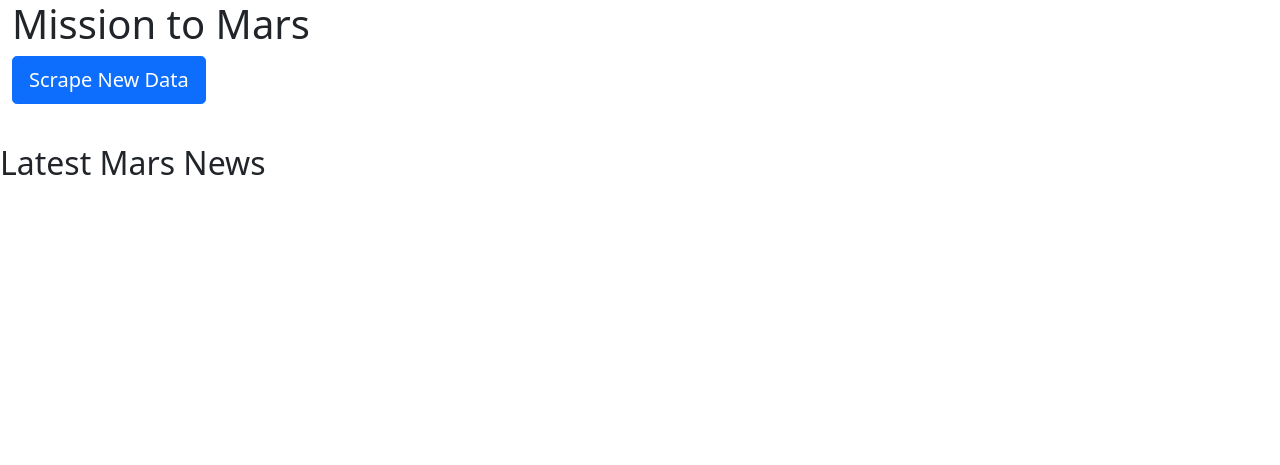
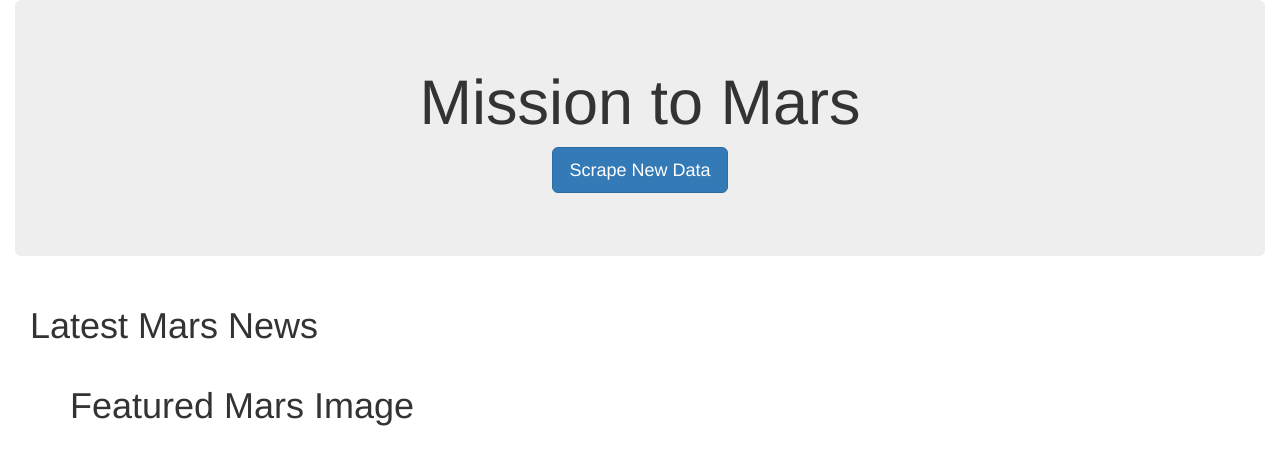
Before and after one commit to HopeNeely/Mission-to-Mars, a Flask app: template Missions_to_Mars/templates/index.html in a window 1280 px wide. Shown: the top 465 px of the page. Run offline with Flask 2, Linux system fonts and the light colour scheme; the template is opened without the code that fills it, so the values that code supplies are empty; some libraries are stand-ins or nearby versions.

```diff
--- a/Missions_to_Mars/scrape_mars.py
+++ b/Missions_to_Mars/scrape_mars.py
@@ -9,7 +9,7 @@ from webdriver_manager.chrome import ChromeDriverManager
 def init_browser():
     executable_path = {'executable_path': ChromeDriverManager().install()}
     browser = Browser('chrome', **executable_path, headless=False)
-
+    return browser
 
 # ### NASA Mars News
 # This section scrapes the [NASA Mars News Site](https://mars.nasa.gov/news/) to collect the latest News Title and Paragraph Text.
@@ -45,7 +45,8 @@ def scrape():
 
     a = soup.body.div.find('a', class_="showimg fancybox-thumbs")
     link = a['href']
-    featured_image = print('https://data-class-jpl-space.s3.amazonaws.com/JPL_Space/'+link)
+    base_url = 'https://data-class-jpl-space.s3.amazonaws.com/JPL_Space/'
+    featured_image = base_url+link
 
 
     # ### Mars Facts
--- a/Missions_to_Mars/templates/index.html
+++ b/Missions_to_Mars/templates/index.html
@@ -6,30 +6,33 @@
   <meta name="viewport" content="width=device-width, initial-scale=1.0">
   <meta http-equiv="X-UA-Compatible" content="ie=edge">
   <title>Mission to Mars</title>
-  <link href="https://cdn.jsdelivr.net/npm/bootstrap@5.0.0-beta3/dist/css/bootstrap.min.css" rel="stylesheet"
-    integrity="sha384-eOJMYsd53ii+scO/bJGFsiCZc+5NDVN2yr8+0RDqr0Ql0h+rP48ckxlpbzKgwra6" crossorigin="anonymous">
-  <!-- <link rel="stylesheet" href="https://maxcdn.bootstrapcdn.com/bootstrap/3.3.7/css/bootstrap.min.css"> -->
+  <link rel="stylesheet" href="https://maxcdn.bootstrapcdn.com/bootstrap/3.3.7/css/bootstrap.min.css">
 </head>
 
 <body>
   <div class="container-fluid">
-    <!-- <div class="jumbotron text-center"> -->
-    <h1>Mission to Mars</h1>
+    <div class="jumbotron text-center">
+      <h1>Mission to Mars</h1>
+      <p><a class="btn btn-primary btn-lg" href="/scrape" role="button">Scrape New Data</a></p>
+    </div>
+    <div class="container-fluid">
+      <h1>Latest Mars News</h1>
+      <h3><strong>{{ space.latest_news_title }}</strong></h3>
+      <h4>{{ space.latest_news_paragraph }}</h4>
+    </div>
+    <div class="container">
+      <div class="row">
+        <div class="col-md-8">
+          <h1 class="text-left">Featured Mars Image</h1>
+          <img src="{{ space.featured_image }}">
+        </div>
+      </div>
 
-
-    <p><a class="btn btn-primary btn-lg" href="/scrape" role="button">Scrape New Data</a></p>
-  </div>
-  <img src="{{ space.featured_image }}">
-  <div>
-    <h2>Latest Mars News</h2>
-
-    <h3>{{ space.latest_news_title }}</h3>
-    <h3>{{ space.latest_news_paragraph }}</h3>
-  </div>
-  <!-- Bootstrap's JS Bundle plugins and Popper -->
+    </div>
+    <!-- Bootstrap's JS Bundle plugins and Popper
   <script src="https://cdn.jsdelivr.net/npm/bootstrap@5.0.0-beta3/dist/js/bootstrap.bundle.min.js"
     integrity="sha384-JEW9xMcG8R+pH31jmWH6WWP0WintQrMb4s7ZOdauHnUtxwoG2vI5DkLtS3qm9Ekf"
-    crossorigin="anonymous"></script>
+    crossorigin="anonymous"></script> -->
 </body>
 
 </html>
```
Also changed, not shown: 1 other file.
